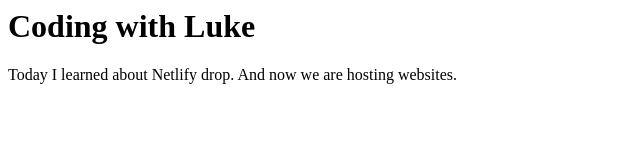
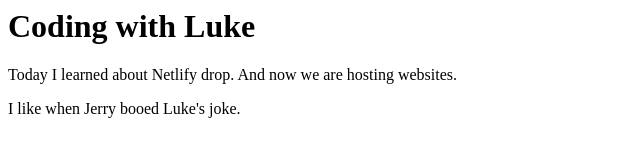
Before and after one commit to sharifa-simon/sharifa-simon.github.io, a plain HTML site: page index.html in a window 1280 px wide. Shown: the whole page, without its empty margins (0-640 px from the left). Drawn offline with Linux system fonts and the light colour scheme.

Commit message:
adding new content

```diff
--- a/index.html
+++ b/index.html
@@ -5,5 +5,7 @@
     <body>
         <h1>Coding with Luke</h1>
         <p>Today I learned about Netlify drop. And now we are hosting websites.</p>
+
+        <p>I like when Jerry booed Luke's joke.</p>
     </body>
 </html>
```
